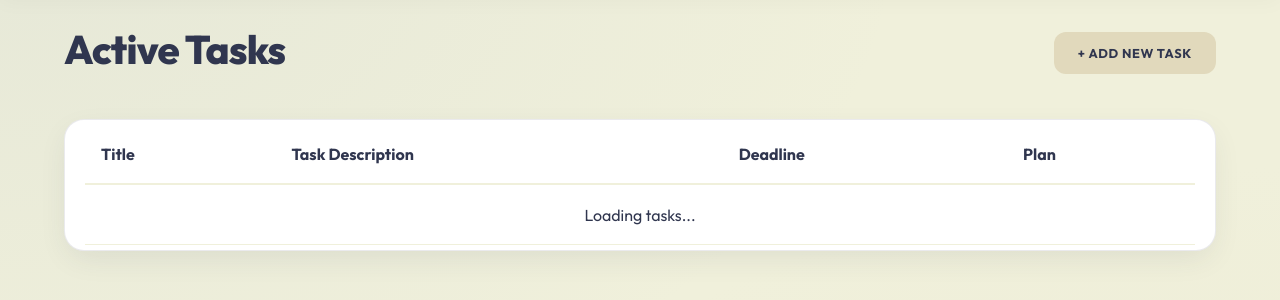
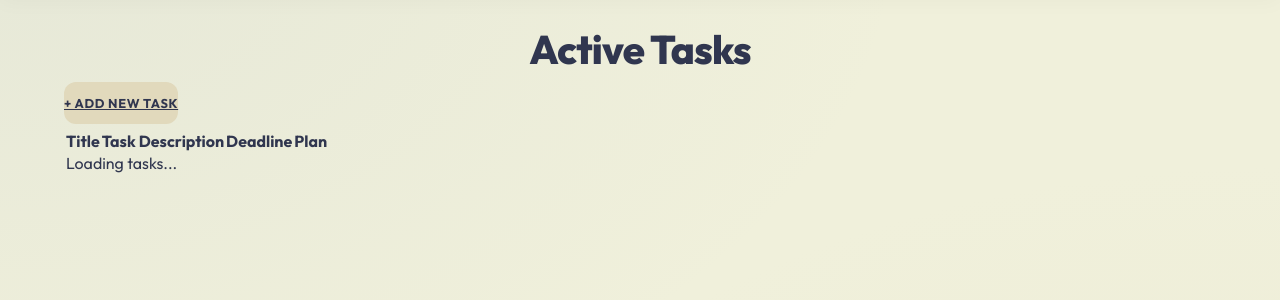
Before and after one commit to Prince-darji-2306/Schedulix.io, a FastAPI app: page /tasks in a window 1280 px wide. Shown: the part 72-372 px from the top of the page. Run offline with FastAPI, Linux system fonts and the light colour scheme.

Commit message:
Changes in the Frontend

```diff
--- a/templates/tasks_todo.html
+++ b/templates/tasks_todo.html
@@ -10,34 +10,6 @@
     <link href="https://fonts.googleapis.com/css2?family=Outfit:wght@300;400;600;700;800&display=swap" rel="stylesheet">
     <link rel="stylesheet" href="/static/css/main.css">
     <script src="https://cdn.jsdelivr.net/npm/marked/marked.min.js"></script>
-    <style>
-        .task-table-container {
-            background: #fff;
-            padding: 5px 20px;
-            border-radius: 20px;
-            box-shadow: var(--shadow);
-            border: 1px solid var(--glass-border);
-            margin-top: 2rem;
-        }
-
-        table {
-            width: 100%;
-            border-collapse: collapse;
-        }
-
-        th {
-            text-align: left;
-            padding: 1.2rem 1rem;
-            border-bottom: 2px solid var(--bg-light);
-            color: var(--primary);
-            font-weight: 700;
-        }
-
-        td {
-            padding: 1.2rem 1rem;
-            border-bottom: 1px solid var(--bg-light);
-        }
-    </style>
 </head>
 
 <body style="display: block;">
@@ -53,10 +25,9 @@
     </nav>
 
     <div class="dashboard-container" style="margin: 0 auto;">
-        <div style="display: flex; justify-content: space-between; align-items: center;">
+        <div class="overview">
             <h1>Active Tasks</h1>
-            <a href="/add-task" class="status-badge status-todo"
-                style="text-decoration: none; padding: 0.8rem 1.5rem;">+ Add New Task</a>
+            <a href="/add-task" class="status-badge status-todo" id='addTask'>+ Add New Task</a>
         </div>
 
         <div class="task-table-container">
@@ -71,7 +42,7 @@
                 </thead>
                 <tbody id="tasksTableBody">
                     <tr>
-                        <td colspan="4" style="text-align: center;">Loading tasks...</td>
+                        <td colspan="4" class="tempbody">Loading tasks...</td>
                     </tr>
                 </tbody>
             </table>
@@ -82,7 +53,7 @@
     <div id="planModal" class="modal">
         <div class="modal-content">
             <span class="close-btn" onclick="window.closeModal()">&times;</span>
-            <h2 id="modalTitle" style="margin-bottom: 1.5rem; text-align: left;">Task Plan</h2>
+            <h2 id="modalTitle">Task Plan</h2>
             <div id="planBody" class="plan-body">
                 <!-- AI Plan will be injected here -->
             </div>
```
